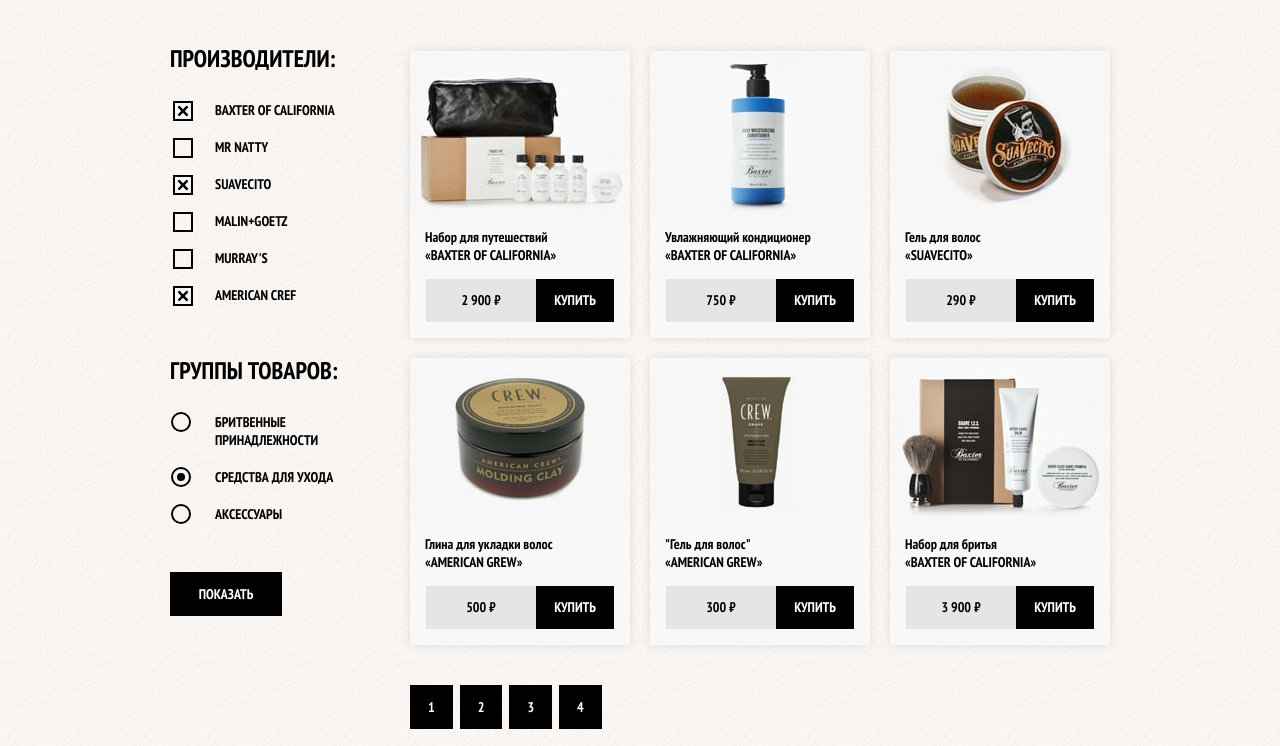
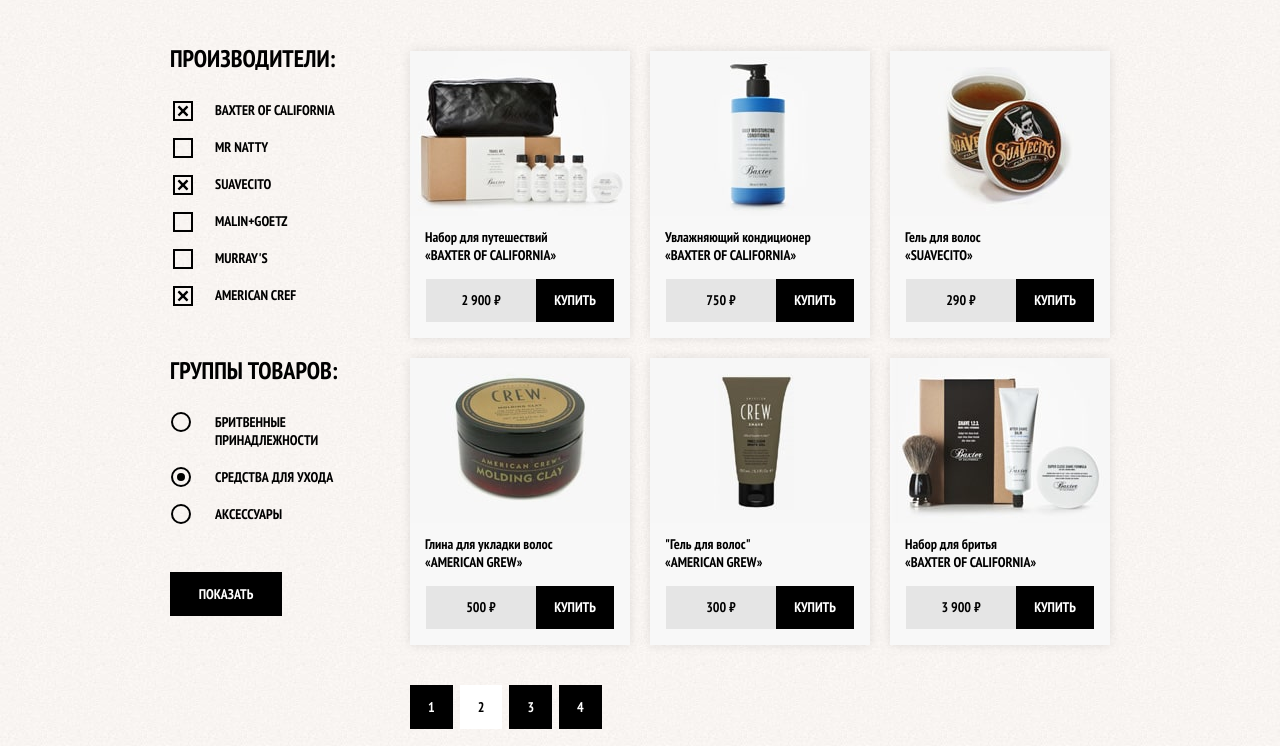
Before and after one commit to foxNP/Barbershop, a plain HTML site: page catalog.html in a window 1280 px wide. Shown: the part 206-952 px from the top of the page. Drawn offline with Linux system fonts and the light colour scheme.

Commit message:
end page

```diff
--- a/catalog.html
+++ b/catalog.html
@@ -211,7 +211,7 @@
         <div class="pagination-list">
         <ul class="pagination">
             <li class="pagination-item"><a href="#">1</a></li>
-            <li class="pagination-item pagination-item-current"><a>2</a></li>
+            <li class="pagination-item pagination-item-current"><span>2</span></li>
             <li class="pagination-item"><a href="#">3</a></li>
             <li class="pagination-item"><a href="#">4</a></li>
         </ul>
--- a/styles.css
+++ b/styles.css
@@ -2,11 +2,12 @@ html {
     margin: 0;
     padding: 0;
 }
+
 body {
     margin: 0;
     padding: 0;
 
-     font-family:"PT Sans Narrow", Arial, sans-serif;
+    font-family: "PT Sans Narrow", Arial, sans-serif;
     font-size: 14px;
     line-height: 24px;
     font-weight: 700;
@@ -217,7 +218,7 @@ html {
 }
 
 .login-link:before {
-     content:"";
+    content: "";
 
     position: absolute;
 
@@ -249,7 +250,7 @@ html {
 
 .cite-navigation-current::after {
     content: "";
-     top: 68px;
+    bottom: 0;
     left: 20px;
 
     position: absolute;
@@ -270,12 +271,12 @@ html {
     padding: 0;
 }
 
- .feature-item{
+.feature-item {
     width: 300px;
     text-align: center;
 }
 
- .feature-item h3{
+.feature-item h3 {
     position: relative;
 
     margin: 0 0 60px 0;
@@ -285,7 +286,7 @@ html {
 }
 
 .feature-item h3::after {
-     content:"";
+    content: "";
 
     position: absolute;
     bottom: -30px;
@@ -325,14 +326,11 @@ html {
     color: #000000;
 
     background-color: #f8f5f2;
-    background-image:
-            url("img/line.png"),
+    background-image: url("img/line.png"),
     url("img/noisy background.jpg");
-    background-position:
-            center,
+    background-position: center,
     0 0;
-    background-repeat:
-            no-repeat,
+    background-repeat: no-repeat,
     repeat;
 }
 
@@ -467,7 +465,7 @@ html {
 
 .filter ul {
     list-style: none;
-    line-height:  18px;
+    line-height: 18px;
 }
 
 .filter-option {
@@ -603,11 +601,14 @@ html {
     background-color: #663d15;
 }
 
-.pagination-item-current a:hover,
-.pagination-item-current a:focus,
-.pagination-item-current a:active {
+.pagination-item-current span {
+    display: inline-block;
+
     color: #000000;
     background-color: #ffffff;
+
+    padding: 10px 18px;
+    margin-right: 7px;
 }
 
 .product-photo-preview {
@@ -725,12 +726,12 @@ html {
     flex-direction: column;
     background-color: #f8f8f8;
     box-shadow: 0 0 10px rgba(0, 0, 0, 0.1);
+
+    transition: 400ms;
 }
 
 .catalog-item:hover {
     box-shadow: 0 0 10px 2px rgba(0, 0, 0, 0.2);
-
-    transition: 400ms;
 }
 
 .catalog-item a {
@@ -849,7 +850,7 @@ html {
     margin: 0;
 }
 
-.table-price td{
+.table-price td {
     border: 2px solid #000101;
 }
 
@@ -914,7 +915,7 @@ html {
     margin: 0;
 }
 
-.catalog-pagination{
+.catalog-pagination {
     width: calc(100% - 220px);
 }
 
@@ -1014,7 +1015,7 @@ html {
 }
 
 .social-button:hover path,
-.social-button:focus path{
+.social-button:focus path {
     fill: #000000;
 }
 
```
Lines whose indentation alone changed are shown as unchanged.
